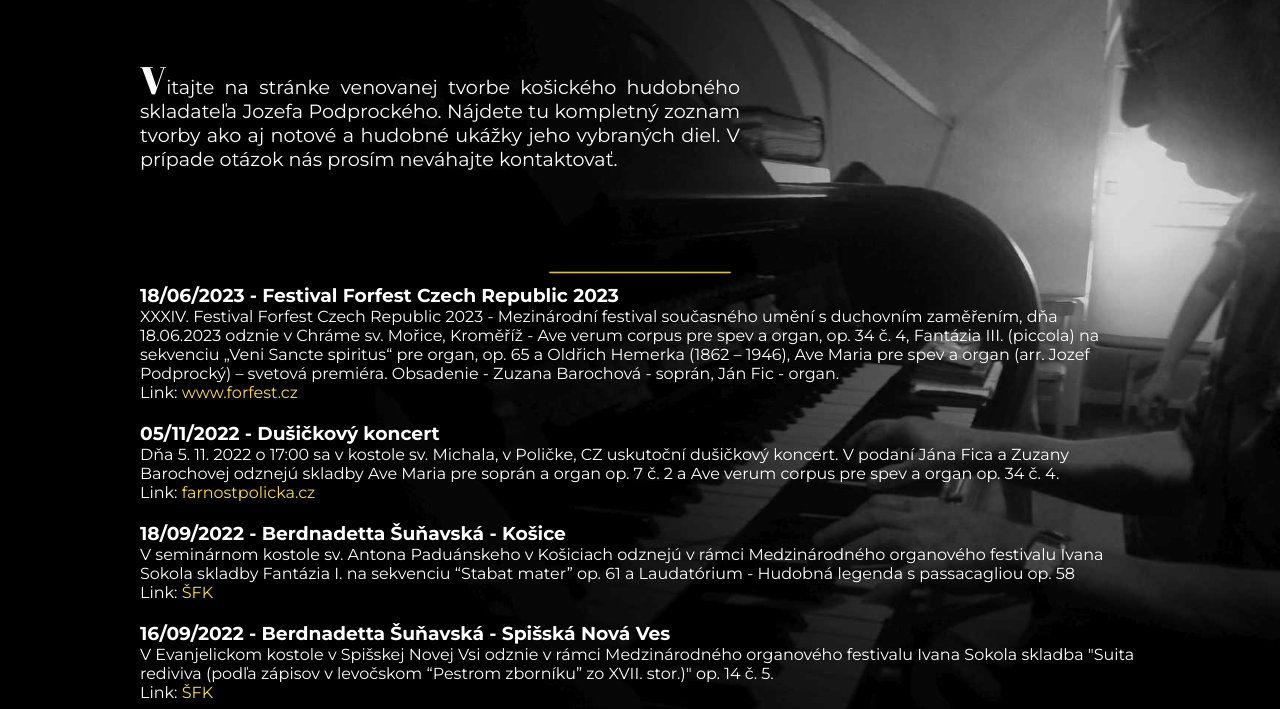
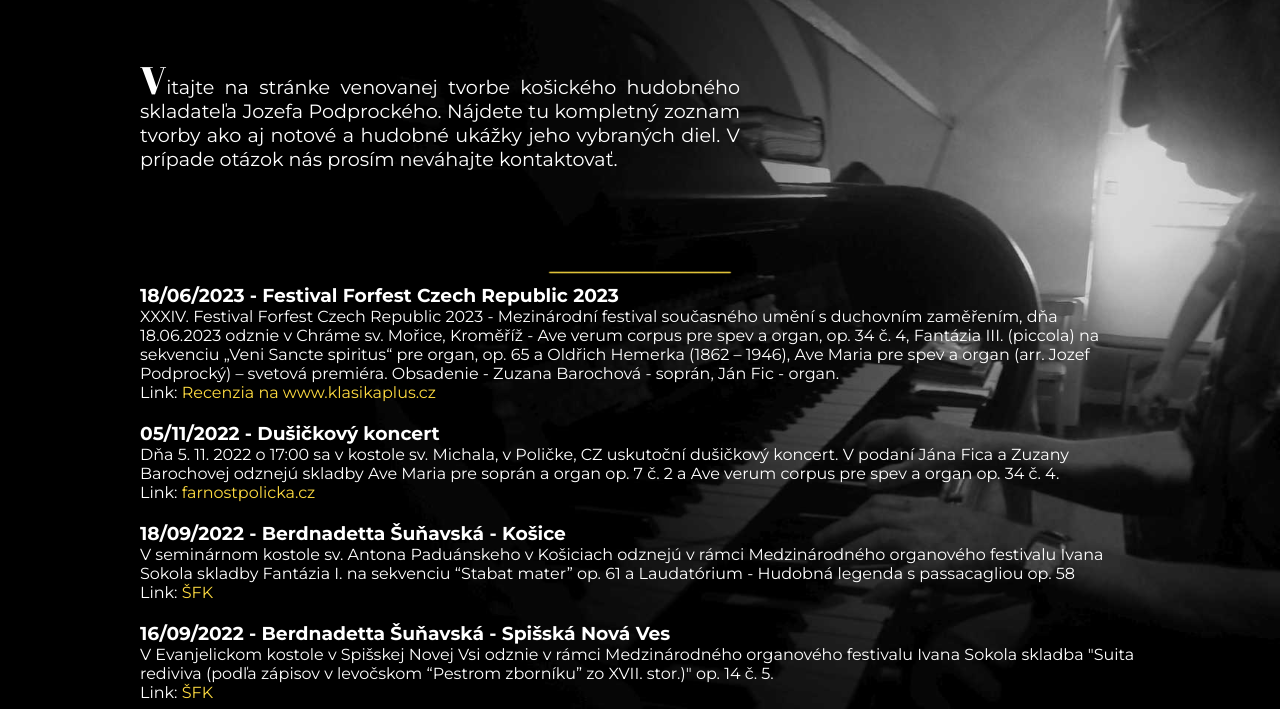
Before and after one commit to tomaspodprocky/jozef-podprocky-site, a Gatsby site: page / in a window 1280 px wide. Shown: the part 91-800 px from the top of the page. Built offline with nearby package versions, Linux system fonts and the light colour scheme; Gatsby itself is replaced by a stand-in of ours.

Commit message:
Added link to the review of forfest

```diff
--- a/news/2023-06-18-Kromeriz.md
+++ b/news/2023-06-18-Kromeriz.md
@@ -1,8 +1,8 @@
 ---
 title: Festival Forfest Czech Republic 2023
 date: 2023-06-18
-link: https://www.forfest.cz/
-linkName: www.forfest.cz
+link: https://www.klasikaplus.cz/reflexe-2/item/9861-pochvalena-bud-nadeje-kromerizsky-festival-nabidl-soudobou-duchovni-hudbu
+linkName: Recenzia na www.klasikaplus.cz
 summary: XXXIV. Festival Forfest Czech Republic 2023 - Mezinárodní festival současného umění s duchovním zaměřením, dňa 18.06.2023 odznie v Chráme sv. Mořice, Kroměříž - Ave verum corpus pre spev a organ, op. 34 č. 4, Fantázia III. (piccola) na sekvenciu „Veni Sancte spiritus“ pre organ, op. 65 a Oldřich Hemerka (1862 – 1946), Ave Maria pre spev a organ (arr. Jozef Podprocký) – svetová premiéra. Obsadenie - Zuzana Barochová - soprán, Ján Fic - organ.
 lang: sk
 slug: kromeriz-06-2023
```
